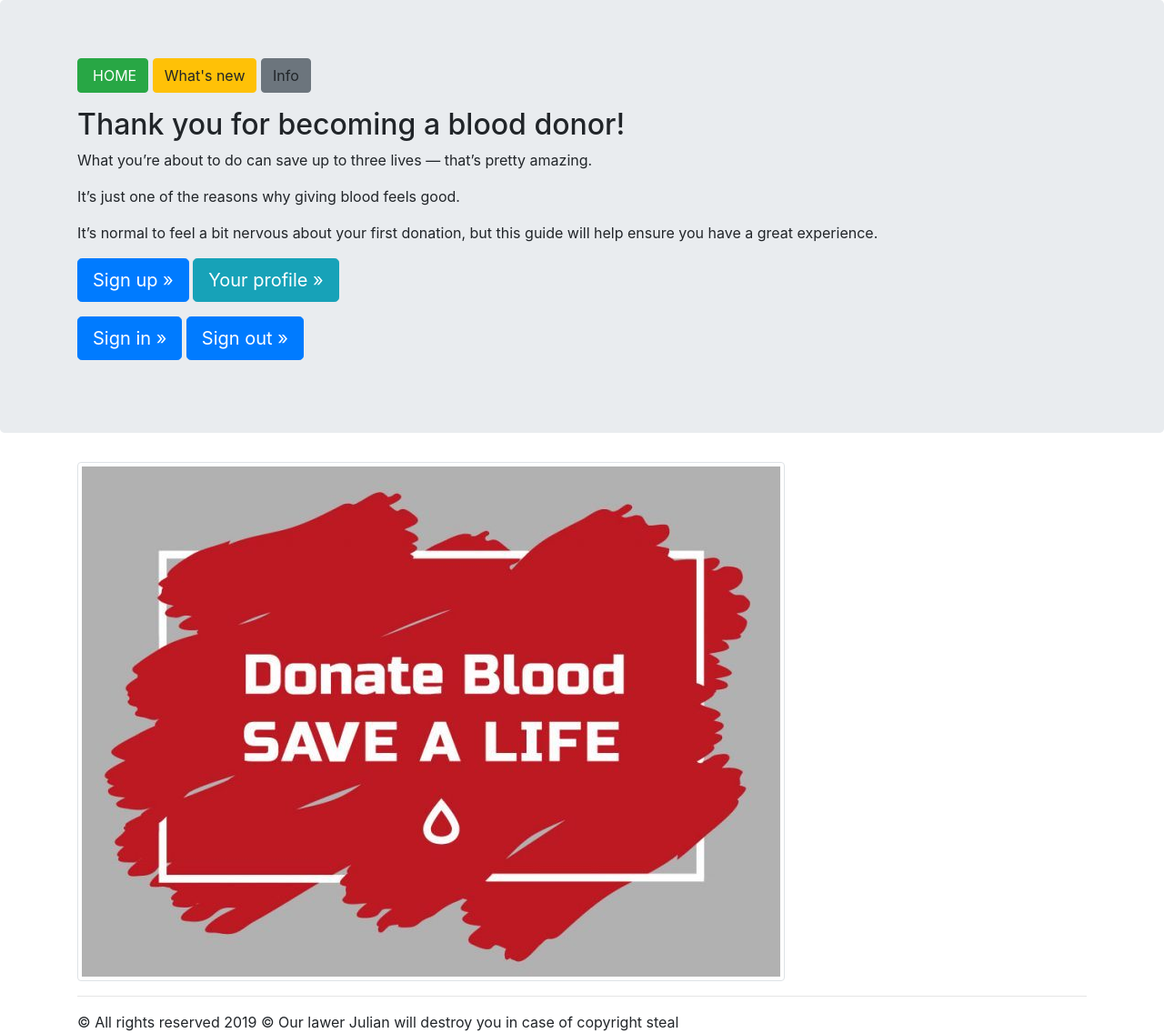
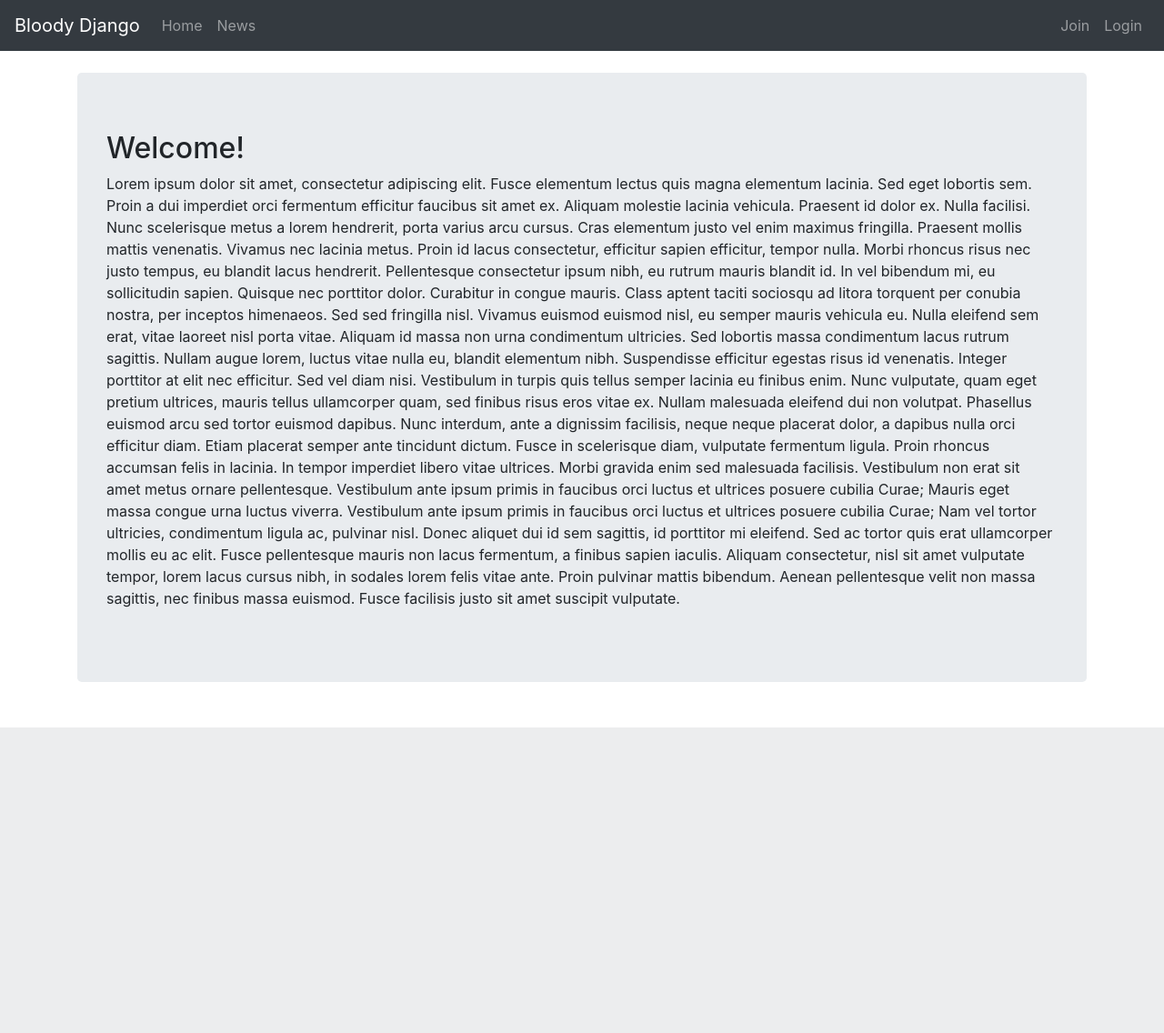
Before and after one commit to chmey/django-giving-blood, a Django app: page / in a window 1280 px wide. Shown: the whole page at 91% size. After the commit the page ends 800 px from the top, so only its background shows below. Run offline with Django 3.2, Linux system fonts and the light colour scheme; some libraries are stand-ins or nearby versions.

Commit message:
Add base template
Remove static image, Fixes #2
Remove footer, Fixes #1

```diff
--- a/app/settings.py
+++ b/app/settings.py
@@ -120,6 +120,7 @@ USE_TZ = True
 # https://docs.djangoproject.com/en/2.2/howto/static-files/
 
 STATIC_URL = '/static/'
+STATICFILES_DIRS = (os.path.join("Project", "static"),)
 
 LOGIN_URL = '/auth/login'
 LOGOUT_REDIRECT_URL = '/'
@@ -127,6 +128,3 @@ LOGIN_REDIRECT_URL = '/profile'
 
 # TODO REMOVE ME FOR PRODUCTION
 EMAIL_BACKEND = 'django.core.mail.backends.console.EmailBackend'
-
-STATICFILES_DIRS = (os.path.join("Project", "static"),
-    )
--- a/web/templates/admin/review_place.html
+++ b/web/templates/admin/review_place.html
@@ -1,3 +1,5 @@
+{% extends "../base.html" %}
+{% block content %}
 <p>User {{place.contributor.username}} ({{place.contributor.email}}, <b>{{num_contributions}}</b> Place Contributions) has submitted this locality:</p>
 
 <div>
@@ -14,3 +16,4 @@
   {% csrf_token %}
   <button type="submit" value="true" name="approve">Approve & Publish</button>
 </form>
+{% endblock %}
--- a/web/templates/auth/login.html
+++ b/web/templates/auth/login.html
@@ -1,3 +1,5 @@
+{% extends "../base.html" %}
+{% block content %}
 <h1>Login</h1>
 {% if form.errors %}
 <p>Your username and password didn't match. Please try again.</p>
@@ -29,3 +31,4 @@
 <input type="hidden" name="next" value="{{ next }}">
 </form>
 <a href="{% url 'password_reset' %}">Reset my password</a>
+{% endblock %}
--- a/web/templates/auth/password_change.html
+++ b/web/templates/auth/password_change.html
@@ -1,3 +1,5 @@
+{% extends "../base.html" %}
+{% block content %}
 <h1>Change password</h1>
 {% if form.errors %}
 
@@ -9,3 +11,4 @@
 
   <button type="submit">Change</button>
 </form>
+{% endblock %}
--- a/web/templates/auth/password_change_done.html
+++ b/web/templates/auth/password_change_done.html
@@ -1,5 +1,8 @@
+{% extends "../base.html" %}
+{% block content %}
 <h1>Password change successful</h1>
 
 <p>
   Your password was changed.
 </p>
+{% endblock %}
--- a/web/templates/auth/password_reset_complete.html
+++ b/web/templates/auth/password_reset_complete.html
@@ -1,3 +1,6 @@
+{% extends "../base.html" %}
+{% block content %}
   <p>
     Your password has been set. You may <a href="{% url 'login' %}">log in</a> now.
   </p>
+{% endblock %}
--- a/web/templates/auth/password_reset_confirm.html
+++ b/web/templates/auth/password_reset_confirm.html
@@ -1,3 +1,5 @@
+{% extends "../base.html" %}
+{% block content %}
   {% if validlink %}
     <h3>Change password</h3>
     <form method="post">
@@ -11,3 +13,4 @@
       Please request a new password reset.
     </p>
   {% endif %}
+{% endblock %}
--- a/web/templates/auth/password_reset_done.html
+++ b/web/templates/auth/password_reset_done.html
@@ -1,5 +1,8 @@
+{% extends "../base.html" %}
+{% block content %}
 <h1>Password reset sent</h1>
 
 <p>We've emailed you instructions for setting your password, if an account exists with the email you entered. You should receive them shortly.
 
 If you don't receive an email, please make sure you've entered the address you registered with, and check your spam folder.</p>
+{% endblock %}
--- a/web/templates/auth/password_reset_init.html
+++ b/web/templates/auth/password_reset_init.html
@@ -1,3 +1,5 @@
+{% extends "../base.html" %}
+{% block content %}
 <h1>Reset your password</h1>
 {% if form.errors %}
   <p>Your username and password didn't match. Please try again.</p>
@@ -8,3 +10,4 @@
    {{ form.as_p }}
    <button type="submit">Reset my password</button>
  </form>
+{% endblock %}
--- a/web/templates/auth/signup.html
+++ b/web/templates/auth/signup.html
@@ -1,3 +1,5 @@
+{% extends "../base.html" %}
+{% block content %}
 <h2>Sign up</h2>
 <form method="post">
   {% csrf_token %}
@@ -15,3 +17,4 @@
   {% endfor %}
   <button type="submit">Sign up</button>
 </form>
+{% endblock %}
--- /dev/null
+++ b/web/templates/base.html
@@ -0,0 +1,43 @@
+<!DOCTYPE html>
+<html>
+    <head>
+        <title>Bloody Django</title>
+        {% load static %}
+        <link rel="stylesheet" href="{% static 'css/bootstrap.min.css' %}" type="text/css">
+    </head>
+
+    <body>
+      <nav class="navbar navbar-expand-md navbar-dark bg-dark mb-4">
+     <a class="navbar-brand" href="#">Bloody Django</a>
+     <button class="navbar-toggler" type="button" data-toggle="collapse" data-target="#navbarCollapse" aria-controls="navbarCollapse" aria-expanded="false" aria-label="Toggle navigation">
+       <span class="navbar-toggler-icon"></span>
+     </button>
+     <div class="collapse navbar-collapse" id="navbarCollapse">
+       <ul class="navbar-nav mr-auto">
+         <li class="nav-item">
+           <a class="nav-link" href="{% url 'index' %}">Home</a>
+         </li>
+         <li class="nav-item">
+            <a class="nav-link" href="#">News</a>
+         </li>
+       </ul>
+       <div class="navbar-nav">
+         {% if user.is_authenticated %}
+         <a class="nav-link" href="{% url 'invite' %}">Invite a friend!</a>
+         <a class="nav-link" href="{% url 'profile' %}">My Profile</a>
+         <a class="nav-link" href="{% url 'logout' %}">Logout</a>
+         {% else %}
+          <a class="nav-link" href="{% url 'signup' %}">Join</a>
+          <a class="nav-link" href="{% url 'login' %}">Login</a>
+         {% endif %}
+     </div>
+     </div>
+   </nav>
+   <main role="main" class="container">
+      <div class="jumbotron">
+        {% block content %}{% endblock content %}
+      </div>
+    </main>
+
+    </body>
+</html>
--- a/web/templates/web/edit_profile.html
+++ b/web/templates/web/edit_profile.html
@@ -1,3 +1,5 @@
+{% extends "../base.html" %}
+{% block content %}
 <h1>Update profile</h1>
 <form method="post">
   {% csrf_token %}
@@ -5,3 +7,4 @@
   {{ profile_form.as_p }}
   <button type="submit">Save changes</button>
 </form>
+{% endblock %}
--- a/web/templates/web/index.html
+++ b/web/templates/web/index.html
@@ -1,55 +1,16 @@
-<!--
-<div>
-	<title>Blood app</title>
-	{% load static %}
-	<link rel="stylesheet" href="{% static 'css/bootstrap.min.css' %}" type="text/css">
-	<p>suka bl</p>
-  <p><a href="{%url 'login' %}">Login</a> <a href="{% url 'logout' %}">Logout</a> <a href="{% url 'profile' %}">Profile</a></p>
-	-->
+{% extends "../base.html" %}
+{% block content %}
 
-<head>
-<body>
+<h2>Welcome!</h2>
+<p>
+Lorem ipsum dolor sit amet, consectetur adipiscing elit. Fusce elementum lectus quis magna elementum lacinia. Sed eget lobortis sem. Proin a dui imperdiet orci fermentum efficitur faucibus sit amet ex. Aliquam molestie lacinia vehicula. Praesent id dolor ex. Nulla facilisi. Nunc scelerisque metus a lorem hendrerit, porta varius arcu cursus. Cras elementum justo vel enim maximus fringilla.
 
-<div>
-	{% load static %}
-	<link rel="stylesheet" href="{% static 'css/bootstrap.min.css' %}" type="text/css">
-<title>Blood app</title>
-  <div class="jumbotron">
-    <div class="container">
+Praesent mollis mattis venenatis. Vivamus nec lacinia metus. Proin id lacus consectetur, efficitur sapien efficitur, tempor nulla. Morbi rhoncus risus nec justo tempus, eu blandit lacus hendrerit. Pellentesque consectetur ipsum nibh, eu rutrum mauris blandit id. In vel bibendum mi, eu sollicitudin sapien. Quisque nec porttitor dolor. Curabitur in congue mauris. Class aptent taciti sociosqu ad litora torquent per conubia nostra, per inceptos himenaeos. Sed sed fringilla nisl. Vivamus euismod euismod nisl, eu semper mauris vehicula eu.
 
-      <p><a href="/" class="btn btn-success "><i class="fas fa-magic mr-1"></i>HOME</a>
-      	 <a href="/news" class="btn btn-warning ">What's new</a>
-      	 <a type="button" class="btn btn-secondary">Info</a>
-      	 {% block content %}
-      	<h2>Thank you for becoming a blood donor!</h2>
-	    <p>What you’re about to do can save up to three lives — that’s pretty amazing.</p>
-      	<p>It’s just one of the reasons why giving blood feels good.</p>
-        <p>It’s normal to feel a bit nervous about your first donation, but this guide will help ensure you have a great experience.</p>
+Nulla eleifend sem erat, vitae laoreet nisl porta vitae. Aliquam id massa non urna condimentum ultricies. Sed lobortis massa condimentum lacus rutrum sagittis. Nullam augue lorem, luctus vitae nulla eu, blandit elementum nibh. Suspendisse efficitur egestas risus id venenatis. Integer porttitor at elit nec efficitur. Sed vel diam nisi. Vestibulum in turpis quis tellus semper lacinia eu finibus enim. Nunc vulputate, quam eget pretium ultrices, mauris tellus ullamcorper quam, sed finibus risus eros vitae ex. Nullam malesuada eleifend dui non volutpat. Phasellus euismod arcu sed tortor euismod dapibus.
 
+Nunc interdum, ante a dignissim facilisis, neque neque placerat dolor, a dapibus nulla orci efficitur diam. Etiam placerat semper ante tincidunt dictum. Fusce in scelerisque diam, vulputate fermentum ligula. Proin rhoncus accumsan felis in lacinia. In tempor imperdiet libero vitae ultrices. Morbi gravida enim sed malesuada facilisis. Vestibulum non erat sit amet metus ornare pellentesque.
 
-
-         <a href="{% url 'signup' %}" class="btn btn-primary btn-lg">Sign up &raquo;</a>
-         <a href="{% url 'profile' %}" class="btn btn-info btn-lg">Your profile &raquo;</a>
-
-        <p></p>
-    <p><a href="{% url 'login' %}" class="btn btn-primary btn-lg">Sign in &raquo;</a>
-        <a href="{% url 'logout' %}" class="btn btn-primary btn-lg">Sign out &raquo;</a>
-
-    </p>
-    {% endblock %}
-
-
-
-
-      </p>
-    </div>
-  </div>
-  <div class="container">
-    <img src="{% static '/image/1.jpg' %}" class="img-thumbnail">
-    <hr>
-    &copy; All rights reserved 2019
-    &copy; Our lawer Julian will destroy you in case of copyright steal
-</div>
-
-</body>
-</head>
+Vestibulum ante ipsum primis in faucibus orci luctus et ultrices posuere cubilia Curae; Mauris eget massa congue urna luctus viverra. Vestibulum ante ipsum primis in faucibus orci luctus et ultrices posuere cubilia Curae; Nam vel tortor ultricies, condimentum ligula ac, pulvinar nisl. Donec aliquet dui id sem sagittis, id porttitor mi eleifend. Sed ac tortor quis erat ullamcorper mollis eu ac elit. Fusce pellentesque mauris non lacus fermentum, a finibus sapien iaculis. Aliquam consectetur, nisl sit amet vulputate tempor, lorem lacus cursus nibh, in sodales lorem felis vitae ante. Proin pulvinar mattis bibendum. Aenean pellentesque velit non massa sagittis, nec finibus massa euismod. Fusce facilisis justo sit amet suscipit vulputate.
+</p>
+{% endblock %}
--- a/web/templates/web/invite.html
+++ b/web/templates/web/invite.html
@@ -1,3 +1,5 @@
+{% extends "../base.html" %}
+{% block content %}
 <h1>Invite a friend</h1>
 {% if messages %}
 <ul class="messages">
@@ -12,3 +14,4 @@
   {{ form.as_p }}
   <button type="submit">Invite friend</button>
 </form>
+{% endblock %}
--- a/web/templates/web/profile.html
+++ b/web/templates/web/profile.html
@@ -1,3 +1,6 @@
+{% extends "../base.html" %}
+{% block content %}
+
 <h1>Welcome {{user.username}}</h1>
 
 Django Auth Model:
@@ -26,3 +29,4 @@ Our Profile Model:
 <div>
   <p><a href="{% url 'logout' %}">Logout</a> <a href="{% url 'edit_profile' %}">Edit profile</a> <a href="{% url 'password_change'%}">Change password</a><a href="{% url 'delete-user' %}">Delete profile</a></p>
 </div>
+{% endblock %}
```
Also changed, not shown: web/static/image/1.jpg (deleted).
